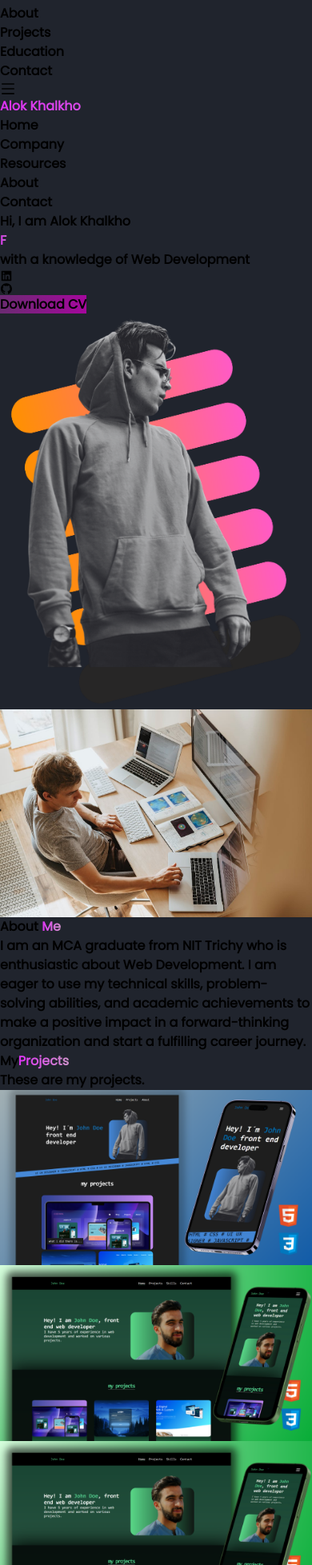
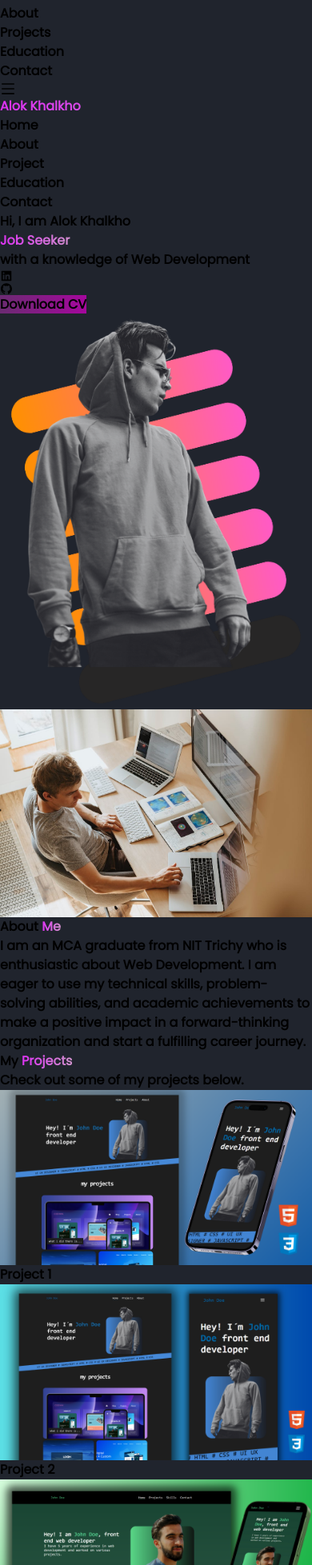
Before and after one commit to Alok371/profile, a React (Vite) app: page / in a window 390 px wide. Shown: the part 43-2000 px from the top of the page at 80% size. Built offline with nearby package versions, Linux system fonts and the light colour scheme.

Commit message:
added  skiils ,animation and changed ui

```diff
--- a/package.json
+++ b/package.json
@@ -10,9 +10,12 @@
     "preview": "vite preview"
   },
   "dependencies": {
+    "framer-motion": "^11.0.5",
     "react": "^18.2.0",
     "react-dom": "^18.2.0",
     "react-icons": "^5.0.1",
+    "react-intersection-observer": "^9.8.0",
+    "react-scroll": "^1.9.0",
     "react-type-animation": "^3.2.0"
   },
   "devDependencies": {
--- a/src/App.jsx
+++ b/src/App.jsx
@@ -1,25 +1,52 @@
-import About from './components/About'
-import Contact from './components/Contact'
-import Education from './components/Education'
-import Footer from './components/Footer'
-import Hero from './components/Hero'
-import Navbar from './components/Navbar'
-import Project from './components/Project'
-
+import React from 'react';
+import { motion } from 'framer-motion';
+import { useInView } from 'react-intersection-observer';
+import About from './components/About';
+import Contact from './components/Contact';
+import Education from './components/Education';
+import Footer from './components/Footer';
+import Hero from './components/Hero';
+import Navbar from './components/Navbar';
+import Project from './components/Project';
 
 function App() {
-
   return (
     <div>
       <Navbar />
       <Hero />
-      <About />
-      <Project />
-      <Education />
-      <Contact />
+      <AnimateWhenVisible>
+        <About />
+      </AnimateWhenVisible>
+      <AnimateWhenVisible>
+        <Project />
+      </AnimateWhenVisible>
+      <AnimateWhenVisible>
+        <Education />
+      </AnimateWhenVisible>
+      <AnimateWhenVisible>
+        <Contact />
+      </AnimateWhenVisible>
       <Footer />
     </div>
-  )
+  );
 }
 
-export default App
+const AnimateWhenVisible = ({ children }) => {
+  const { ref, inView } = useInView({
+    triggerOnce: true,
+    threshold: 0.2,
+  });
+
+  return (
+    <motion.div
+      ref={ref}
+      initial={{ opacity: 0, y: 50 }}
+      animate={{ opacity: inView ? 1 : 0, y: inView ? 0 : 50 }}
+      transition={{ duration: 0.5 }}
+    >
+      {children}
+    </motion.div>
+  );
+};
+
+export default App;
--- a/src/components/About.jsx
+++ b/src/components/About.jsx
@@ -1,5 +1,6 @@
 import React from 'react';
 import aboutImg from '../assets/about4.jpeg';
+import { motion } from 'framer-motion';
 
 const About = () => {
     return (
@@ -9,7 +10,7 @@ const About = () => {
                     <div className='w-[400px] h-full'>
                         <img
                             src={aboutImg} alt=""
-                            className='object-cover  rounded-xl h-[300px] filter grayscale brightness-50'
+                            className='object-cover rounded-xl h-[300px] filter grayscale brightness-50'
                         />
                     </div>
                 </div>
@@ -17,18 +18,20 @@ const About = () => {
                     <div className='p-2'>
                         <div className='text-gray-300 my-3'>
                             <h3 className='text-4xl font-semibold mb-5'>About <span >Me</span></h3>
-                            <p className='text-justify leading-7 w-11/12 mx-auto'>
+                            <motion.p
+                                className='text-justify leading-7 w-11/12 mx-auto'
+                                initial={{ opacity: 0, scale: 0.5, y: 50 }}
+                                animate={{ opacity: 1, scale: 1, y: 0 }}
+                                transition={{ duration: 0.5 }}
+                            >
                                 I am an MCA graduate from NIT Trichy who is enthusiastic about Web Development. I am eager to use my technical skills, problem-solving abilities, and academic achievements to make a positive impact in a forward-thinking organization and start a fulfilling career journey.
-                            </p>
-
+                            </motion.p>
                         </div>
-
                     </div>
                 </div>
-
             </div>
         </div>
     )
 }
 
-export default About
+export default About;
--- a/src/components/Education.jsx
+++ b/src/components/Education.jsx
@@ -1,24 +1,38 @@
-import React from 'react'
+import React from 'react';
+import { motion } from 'framer-motion';
 
+{/* <h1 className='text-4xl sm:text-5xl text-white text-center mb-12'>My <span>Education</span></h1> */ }
 const Education = () => {
     return (
-        <div id='education' className='py-10 bg-[#232325]'>
-            <h2 className='mb-8 text-3xl text-white text-center'>My <span>Education</span></h2>
-            <div className='mb-[20px] text-white bg-gray-700/20 p-4 rounded-3xl max-w-[300px] sm:max-w-[600px] mx-auto'>
-                <p>Master of Computer Applications</p>
-                <p className='text-gray-400'>National Institute of Technology, Tiruchirappalli</p>
-                <p className='text-gray-500'>(2020 - 2023)</p>
+        <div id='education' className='py-16 bg-gray-900'>
+            <div className='max-w-4xl mx-auto px-4 sm:px-6 lg:px-8'>
+                <h1 className='text-4xl sm:text-5xl text-white text-center mb-12'>My <span>Education</span></h1>
+                <div className='space-y-12'>
+                    <motion.div
+                        className='bg-gray-800 rounded-xl p-6 shadow-lg'
+                        initial={{ opacity: 0, y: 50 }}
+                        animate={{ opacity: 1, y: 0 }}
+                        transition={{ duration: 0.5 }}
+                    >
+                        <h3 className='text-2xl font-semibold text-white mb-2'>Master of Computer Applications</h3>
+                        <p className='text-gray-300 mb-2'>National Institute of Technology, Tiruchirappalli</p>
+                        <p className='text-gray-400'>(2020 - 2023)</p>
+                    </motion.div>
+                    <div className='h-2 w-16 bg-gray-700 mx-auto'></div>
+                    <motion.div
+                        className='bg-gray-800 rounded-xl p-6 shadow-lg'
+                        initial={{ opacity: 0, y: 50 }}
+                        animate={{ opacity: 1, y: 0 }}
+                        transition={{ duration: 0.5, delay: 0.2 }}
+                    >
+                        <h3 className='text-2xl font-semibold text-white mb-2'>BSc Computer Science</h3>
+                        <p className='text-gray-300 mb-2'>Gayatri College, Rourkela</p>
+                        <p className='text-gray-400'>(2017 - 2020)</p>
+                    </motion.div>
+                </div>
             </div>
-            <div className='h-[50px] w-[2px] bg-slate-400 my-1 mx-auto'></div>
-            <div className='mb-[20px] text-white bg-gray-700/20 p-4 rounded-3xl max-w-[300px] sm:max-w-[600px] mx-auto'>
-                <p>BSc Computer Science</p>
-                <p className='text-gray-400'>Gayatri College, Rourkela</p>
-                <p className='text-gray-500'>(2017-2020)</p>
-            </div>
-
-
         </div>
-    )
+    );
 }
 
-export default Education
+export default Education;
--- a/src/components/Footer.jsx
+++ b/src/components/Footer.jsx
@@ -1,18 +1,27 @@
-import React from 'react'
-import { FaGithubSquare, FaInstagram } from 'react-icons/fa'
+import React from 'react';
+import { FaGithubSquare, FaInstagram } from 'react-icons/fa';
 
 const Footer = () => {
     return (
-        <div className='mt-12 w-max-[800px] border-t border-gray-500 text-center'>
-            <p className='my-5 text-gray-500'>33 test<br /> test wjjxx 3003</p>
-            <div className='inline-flex text-gray-500 gap-4 text-3xl'>
-                <FaGithubSquare />
-                <FaInstagram />
-                <FaGithubSquare />
-                <FaInstagram />
+        <div className='mt-12 bg-gray-900 text-white py-8'>
+            <div className='max-w-4xl mx-auto flex flex-col items-center'>
+                <p className='my-5 text-gray-500'>
+                    Thank you for visiting my portfolio! Connect with me on social media:
+                </p>
+                <div className='inline-flex text-gray-500 gap-4 text-3xl'>
+                    <a href='https://github.com/yourusername' target='_blank' rel='noopener noreferrer' className='hover:text-gray-400'>
+                        <FaGithubSquare />
+                    </a>
+                    <a href='https://instagram.com/yourusername' target='_blank' rel='noopener noreferrer' className='hover:text-gray-400'>
+                        <FaInstagram />
+                    </a>
+                </div>
+                <p className='mt-4 text-sm text-gray-500'>
+                    Designed and developed by Alok &copy; {new Date().getFullYear()}
+                </p>
             </div>
         </div>
-    )
+    );
 }
 
-export default Footer
+export default Footer;
--- a/src/components/Hero.jsx
+++ b/src/components/Hero.jsx
@@ -1,9 +1,11 @@
-import React from 'react'
-import profilepic from '../assets/profilepic5.png'
-import { AiFillLinkedin, AiFillGithub } from 'react-icons/ai'
-import { TypeAnimation } from 'react-type-animation'
+import React from 'react';
+import profilepic from '../assets/profilepic5.png';
+import { AiFillLinkedin, AiFillGithub } from 'react-icons/ai';
+import { TypeAnimation } from 'react-type-animation';
+import { motion } from 'framer-motion';
 
 const Hero = () => {
+
     return (
         <div>
             <div className='my-7 sm:my-0 max-w-[1200px] h-auto mx-auto flex flex-col-reverse sm:flex-row justify-center align-center'>
@@ -17,22 +19,27 @@ const Hero = () => {
                         <TypeAnimation
                             sequence={[
                                 "Fullstack Dev",
-                                1000,
+                                1500,
                                 "Fresher",
-                                1000,
+                                1500,
                                 "Job Seeker",
-                                1000,
+                                1500,
                             ]}
                             wrapper="span"
                             speed={50}
                             repeat={Infinity}
                         />
                     </h1>
-                    <div className='flex justify-center items-center'>
+                    <motion.div
+                        className='flex justify-center items-center'
+                        initial={{ opacity: 0 }}
+                        animate={{ opacity: 1 }}
+                        transition={{ duration: 1, delay: 1 }}
+                    >
                         <p className='md:text-5xl sm:text-4xl text-xl font-bold text-gray-500'>
                             with a knowledge of Web Development
                         </p>
-                    </div>
+                    </motion.div>
                     <div className='text-5xl flex justify-start gap-16 my-7 text-purple-600'>
                         <AiFillLinkedin />
                         <AiFillGithub />
@@ -41,16 +48,18 @@ const Hero = () => {
                         <div className='absolute transition-all duration-1000 opacity-70 -inset-px bg-gradient-to-r from-[#44BCFF] via-[#FF44EC] to-[#FF675E] rounded-xl blur-lg group-hover:opacity-100 group-hover:-inset-1 group-hover:duration-200 animate-tilt'>
 
                         </div>
-                        <a href='/' title='Download CV' role="button" className='w-[200px] h-[60px] relative inline-flex items-center justify-center px-8 py-4 text-lg font-bold text-white transition-all duration-200 bg-primary-color font-pj rounded-xl focus:outline-none focus:ring-2 focus:ring-offset-2 focus:ring-gray-900' >
+                        <a href='https://drive.google.com/uc?export=download&id=1lErTt3swnwzHTiOhNj7h8wHxfkN3z0Kl' title='Download CV' role="button" className='w-[200px] h-[60px] relative inline-flex items-center justify-center px-8 py-4 text-lg font-bold text-white transition-all duration-200 bg-primary-color font-pj rounded-xl focus:outline-none focus:ring-2 focus:ring-offset-2 focus:ring-gray-900' >
                             Download CV
                         </a>
                     </div>
-
                 </div>
 
                 {/*Profile pic*/}
                 <div className='my-auto'>
-                    <img className='w-[300px] sm:w-[500px] mx-auto h-auto' src={profilepic} alt="profile pic" />
+                    <img className='w-[300px] sm:w-[500px] mx-auto h-auto'
+                        src={profilepic}
+                        alt="profile pic"
+                    />
                 </div>
 
             </div>
@@ -58,4 +67,4 @@ const Hero = () => {
     )
 }
 
-export default Hero
+export default Hero;
--- a/src/components/Navbar.jsx
+++ b/src/components/Navbar.jsx
@@ -1,35 +1,74 @@
 import React, { useState } from 'react'
+import { Link } from 'react-scroll'
 import { AiOutlineClose, AiOutlineMenu } from 'react-icons/ai'
 
 const Navbar = () => {
     const [nav, setNav] = useState(false)
+
     const handleNav = () => {
         setNav(!nav)
     }
-
+    const handleLinkClick = () => {
+        setNav(false); // Close the navbar when a link is clicked
+    };
     return (
         <div className='z-10 text-gray-500 flex justify-between items-center max-w-[1280px] mx-auto h-24 px-4 text-l'>
             <h1 className='text-3xl font-bold primary-color ml-4'>Alok Khalkho</h1>
             <ul className='hidden md:flex'>
-                <li className='p-5'><a href='#home'>Home</a></li>
-                <li className='p-5'><a href="#about">About</a></li>
-                <li className='p-5'><a href="#projects">Projects</a></li>
-                <li className='p-5'><a href="#education">Education</a></li>
-                <li className='p-5'><a href="#contact">Contact</a></li>
+                <li className='p-5 cursor-pointer'>
+                    <Link to='home' spy={true}
+                        smooth={true}
+                        offset={50}
+                        duration={500} >
+                        Home
+                    </Link>
+                </li>
+                <li className='p-5 cursor-pointer'>
+                    <Link to="about" spy={true}
+                        smooth={true}
+                        offset={50}
+                        duration={500} >
+                        About
+                    </Link>
+                </li>
+                <li className='p-5 cursor-pointer'>
+                    <Link to="projects" spy={true}
+                        smooth={true}
+                        offset={50}
+                        duration={500} >
+                        Projects
+                    </Link>
+                </li>
+                <li className='p-5 cursor-pointer'>
+                    <Link to="education" spy={true}
+                        smooth={true}
+                        offset={50}
+                        duration={500} >
+                        Education
+                    </Link>
+                </li>
+                <li className='p-5 cursor-pointer'>
+                    <Link to="contact" spy={true}
+                        smooth={true}
+                        offset={50}
+                        duration={500} >
+                        Contact
+                    </Link>
+                </li>
             </ul>
 
             <div onClick={handleNav} className="block md:hidden">
                 {nav ? <AiOutlineClose size={20} /> : <AiOutlineMenu size={20} />}
             </div>
 
-            <div className={nav ? 'text-gray-300 fixed h-full left-0 top-0 w-[60%] border-r border-r-gray-900 bg-[#202121] ease-in-out duration-500 ' : 'fixed left-[-100%]'}>
+            <div className={nav ? 'z-10 text-gray-300 fixed h-full left-0 top-0 w-[60%] border-r border-r-gray-900 bg-[#202121] ease-in-out duration-500 ' : 'fixed left-[-100%]'}>
                 <h1 className='text-3xl primary-color m-4'>Alok Khalkho</h1>
                 <ul className='p-8 text-2xl'>
-                    <li className='p-2'>Home</li>
-                    <li className='p-2'>Company</li>
-                    <li className='p-2'>Resources</li>
-                    <li className='p-2'>About</li>
-                    <li className='p-2'>Contact</li>
+                    <li className='p-2 cursor-pointer'><Link to="home" spy={true} smooth={true} offset={50} duration={500} onClick={handleLinkClick}>Home</Link></li>
+                    <li className='p-2 cursor-pointer'><Link to="about" spy={true} smooth={true} offset={50} duration={500} onClick={handleLinkClick}>About</Link></li>
+                    <li className='p-2 cursor-pointer'><Link to="projects" spy={true} smooth={true} offset={50} duration={500} onClick={handleLinkClick}>Project</Link></li>
+                    <li className='p-2 cursor-pointer'><Link to="education" spy={true} smooth={true} offset={50} duration={500} onClick={handleLinkClick}>Education</Link></li>
+                    <li className='p-2 cursor-pointer'><Link to="contact" spy={true} smooth={true} offset={50} duration={500} onClick={handleLinkClick}>Contact</Link></li>
                 </ul>
             </div>
 
--- a/src/components/Project.jsx
+++ b/src/components/Project.jsx
@@ -1,43 +1,44 @@
-import React from 'react'
-import proj1 from '../assets/proj1.png'
-import proj2 from '../assets/proj2.png'
-import proj3 from '../assets/proj3.png'
-import proj4 from '../assets/proj3.png'
+import React from 'react';
+import proj1 from '../assets/proj1.png';
+import proj2 from '../assets/proj2.png';
+import proj3 from '../assets/proj3.png';
+import proj4 from '../assets/proj4.png';
+import { motion } from 'framer-motion';
 
 const Project = () => {
     return (
         <div id='projects' className='py-6 max-w-[1200px] mx-auto'>
             <div className='mx-auto px-4 md:px-8'>
-                <div className='mb-4 flex items-center justify-between'>
-                    <div className='flex flex-col gap-4'>
-                        <h2 className='text-2xl lg:text-3xl text-white'>My<span>Projects</span>
-                        </h2>
-                        <p className='text-gray-500'>
-                            These are my projects.
-                        </p>
-
-                    </div>
-
+                <div className='mb-8'>
+                    <h2 className='text-3xl lg:text-4xl text-white font-bold mb-2'>My <span className='text-primary-color'>Projects</span></h2>
+                    <p className='text-gray-400'>Check out some of my projects below.</p>
                 </div>
-                <div className='grid grid-cols-2 sm:grid-cols-3 md:gap-6 xl:gap-8'>
-                    <a href='/' className='group h-48 overflow-hidden rounded-lg shadow-lg md:h-80'>
-                        <img src={proj1} alt="" className='h-full w-full object-cover object-center transition duration-200 group-hover:scale-110' />
-                    </a>
-                    <a href='/' className='group h-48 overflow-hidden rounded-lg shadow-lg md:col-span-2 md:h-80'>
-                        <img src={proj4} alt="" className='h-full w-full object-cover object-center transition duration-200 group-hover:scale-110' />
-                    </a>
-                    <a href='/' className='group h-48 overflow-hidden rounded-lg shadow-lg md:col-span-2 md:h-80'>
-                        <img src={proj3} alt="" className='h-full w-full object-cover object-center transition duration-200 group-hover:scale-110' />
-                    </a>
-                    <a href='/' className='group h-48 overflow-hidden rounded-lg shadow-lg md:h-80'>
-                        <img src={proj2} alt="" className='h-full w-full object-cover object-center transition duration-200 group-hover:scale-110' />
-                    </a>
+                <div className='grid grid-cols-1 sm:grid-cols-2 md:grid-cols-3 lg:grid-cols-4 gap-6'>
+                    {projects.map((project, index) => (
+                        <motion.a
+                            key={index}
+                            href='/'
+                            className='group relative overflow-hidden rounded-lg shadow-lg transition duration-300 hover:shadow-xl'
+                            whileHover={{ scale: 1.05 }}
+                            whileTap={{ scale: 0.95 }}
+                        >
+                            <img src={project.image} alt={project.title} className='h-48 md:h-80 w-full object-cover object-center transition duration-300 group-hover:opacity-75' />
+                            <div className='absolute inset-0 flex items-center justify-center bg-black bg-opacity-50 opacity-0 group-hover:opacity-100 transition duration-300'>
+                                <p className='text-white font-bold text-lg'>{project.title}</p>
+                            </div>
+                        </motion.a>
+                    ))}
                 </div>
-
             </div>
-
         </div>
-    )
+    );
 }
 
-export default Project
+const projects = [
+    { title: 'Project 1', image: proj1 },
+    { title: 'Project 2', image: proj2 },
+    { title: 'Project 3', image: proj3 },
+    { title: 'Project 4', image: proj4 }
+];
+
+export default Project;
```
Also changed, not shown: src/components/Contact.jsx (+67 -26 lines), 1 other file (tests, documents, lock files or other folders).
